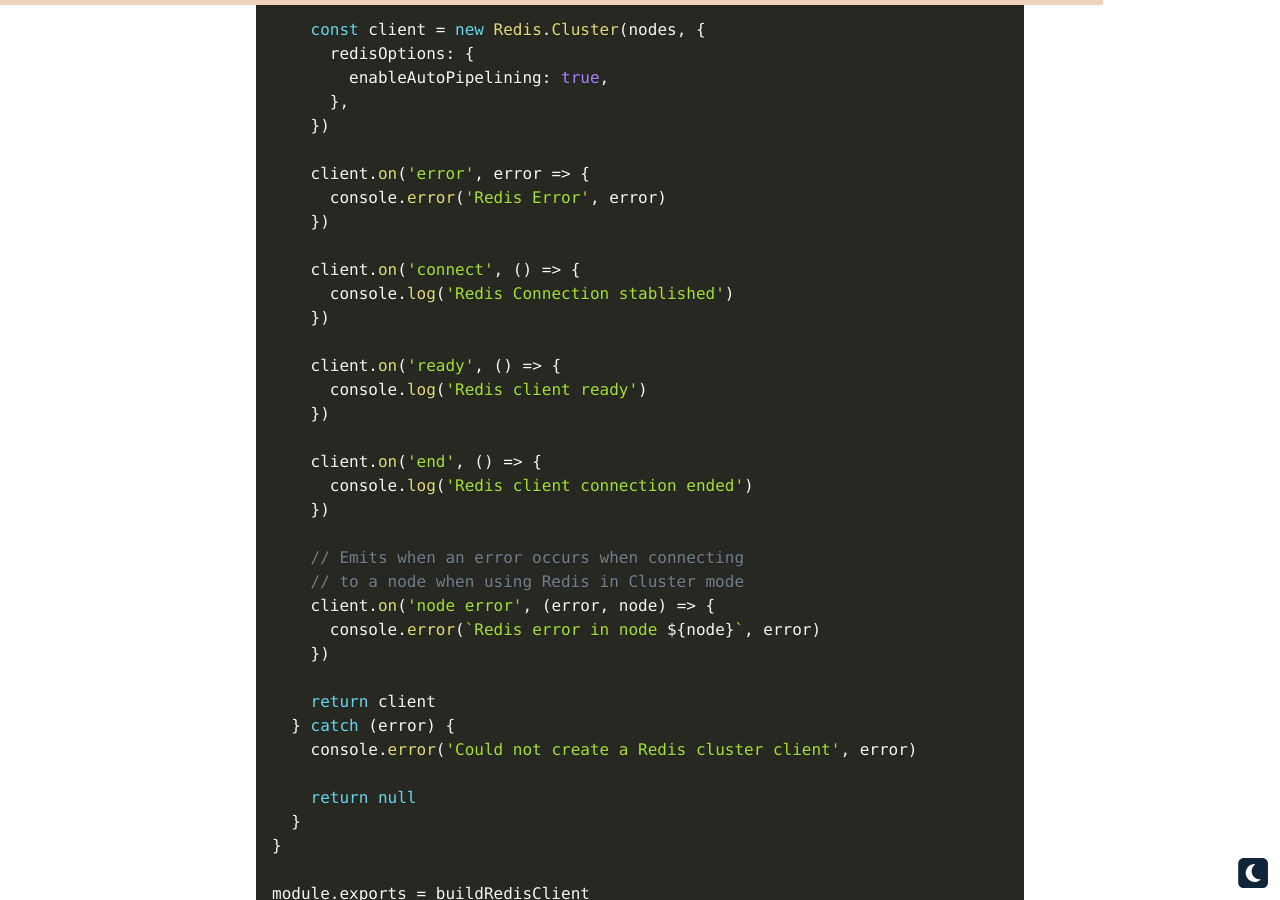
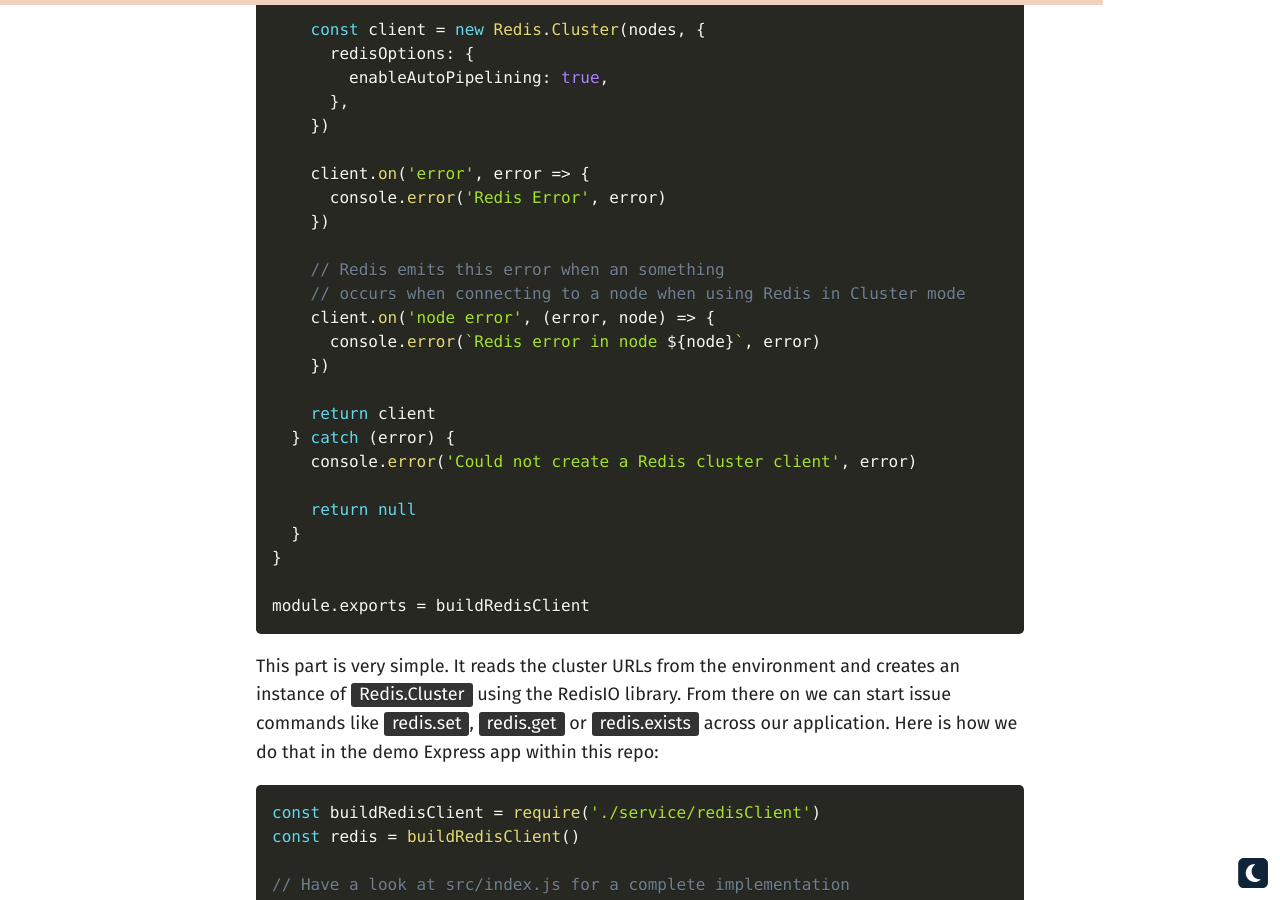
Before and after one commit to brunojppb/brunojppb.github.io, a Jekyll site: the page built from _posts/2021-09-01-how-to-use-redis-cluster-for-caching.md, in a window 1280 px wide and 900 px high, scrolled down 10354 px. Built offline with Jekyll 4.4.1, drawn with Linux system fonts in a browser that asks for light colours.

Commit message:
remove cruft

```diff
--- a/_posts/2021-09-01-how-to-use-redis-cluster-for-caching.md
+++ b/_posts/2021-09-01-how-to-use-redis-cluster-for-caching.md
@@ -335,20 +335,8 @@
       console.error('Redis Error', error)
     })
 
-    client.on('connect', () => {
-      console.log('Redis Connection stablished')
-    })
-
-    client.on('ready', () => {
-      console.log('Redis client ready')
-    })
-
-    client.on('end', () => {
-      console.log('Redis client connection ended')
-    })
-
-    // Emits when an error occurs when connecting
-    // to a node when using Redis in Cluster mode
+    // Redis emits this error when an something
+    // occurs when connecting to a node when using Redis in Cluster mode
     client.on('node error', (error, node) => {
       console.error(`Redis error in node ${node}`, error)
     })
```
